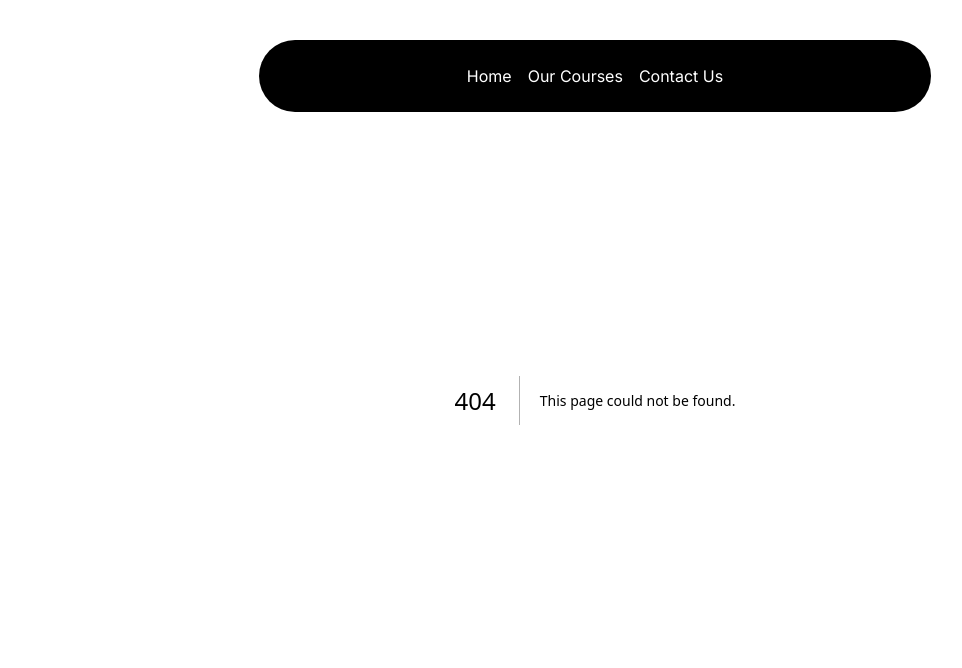
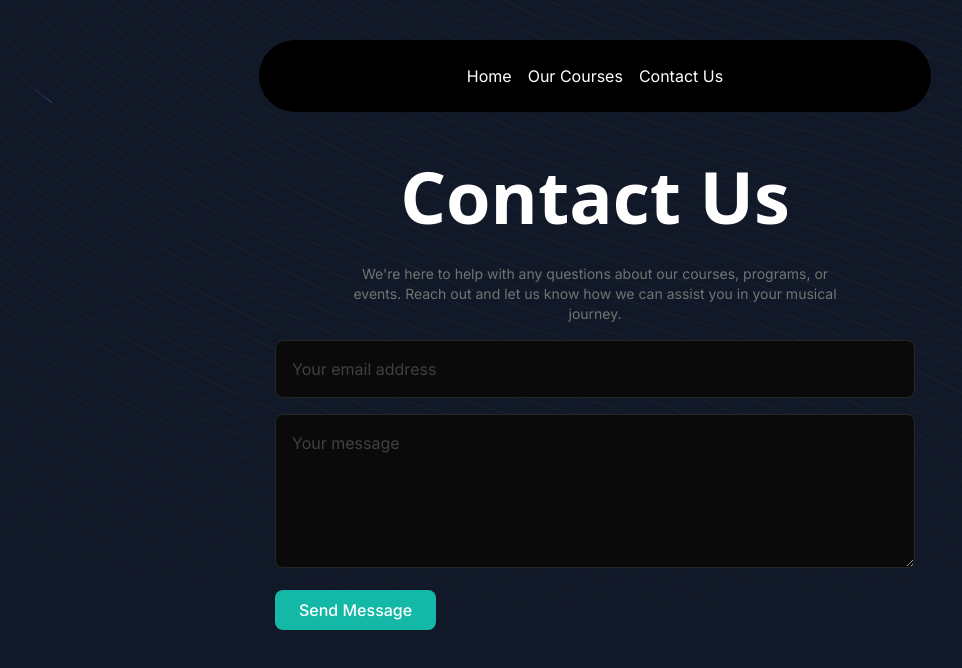
Before and after one commit to JaDenis/music-school-nextjs, a Next.js app: page /contact in a window 1280 px wide. Before the commit this address had no page. Shown: the top 668 px of the page, without its empty margins (45-1007 px from the left). Built offline with nearby package versions, Linux system fonts and the light colour scheme.

Commit message:
contact page added

```diff
--- /dev/null
+++ b/src/app/contact/page.tsx
@@ -0,0 +1,62 @@
+"use client";
+
+import React, { FormEvent, useState } from "react";
+import { BackgroundBeams } from "@/components/ui/background-beams";
+
+function MusicSchoolContactUs() {
+  const [email, setEmail] = useState("");
+  const [message, setMessage] = useState("");
+
+  const handleSubmit = (event: FormEvent<HTMLFormElement>) => {
+    event.preventDefault();
+    console.log("Submitted:", { email, message });
+  };
+
+  return (
+    <div className="min-h-screen bg-gray-100 dark:bg-gray-900 py-12 pt-36 relative">
+      {" "}
+      {/* Ensure the container is relative */}
+      {/* BackgroundBeams with adjusted z-index */}
+      <BackgroundBeams className="absolute top-0 left-0 w-full h-full z-0" />
+      {/* Content with higher z-index */}
+      <div className="max-w-2xl mx-auto p-4 relative z-10">
+        {" "}
+        {/* Add relative and z-10 to bring content to the front */}
+        <h1 className="text-lg md:text-7xl text-center font-sans font-bold mb-8 text-white">
+          Contact Us
+        </h1>
+        <p className="text-neutral-500 max-w-lg mx-auto my-2 text-sm text-center">
+          We&apos;re here to help with any questions about our courses,
+          programs, or events. Reach out and let us know how we can assist you
+          in your musical journey.
+        </p>
+        <form onSubmit={handleSubmit} className="space-y-4 mt-4">
+          <input
+            type="email"
+            value={email}
+            onChange={(e) => setEmail(e.target.value)}
+            placeholder="Your email address"
+            className="rounded-lg border border-neutral-800 focus:ring-2 focus:ring-teal-500 w-full p-4 bg-neutral-950 placeholder:text-neutral-700"
+            required
+          />
+          <textarea
+            value={message}
+            onChange={(e) => setMessage(e.target.value)}
+            placeholder="Your message"
+            className="rounded-lg border border-neutral-800 focus:ring-2 focus:ring-teal-500 w-full p-4 bg-neutral-950 placeholder:text-neutral-700"
+            rows={5}
+            required
+          ></textarea>
+          <button
+            type="submit"
+            className="px-6 py-2 rounded-lg bg-teal-500 text-white font-medium hover:bg-teal-600 focus:outline-none focus:ring-2 focus:ring-teal-500 focus:ring-offset-2"
+          >
+            Send Message
+          </button>
+        </form>
+      </div>
+    </div>
+  );
+}
+
+export default MusicSchoolContactUs;
```
